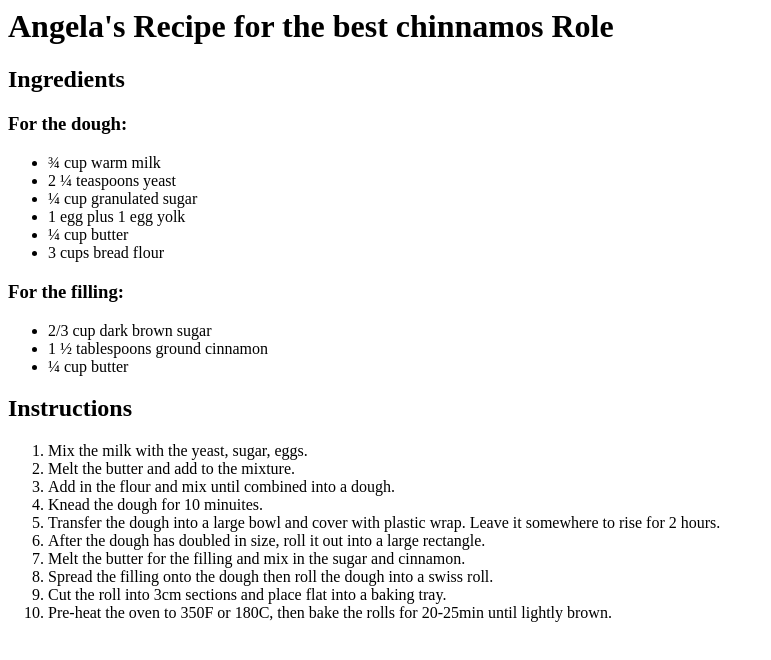
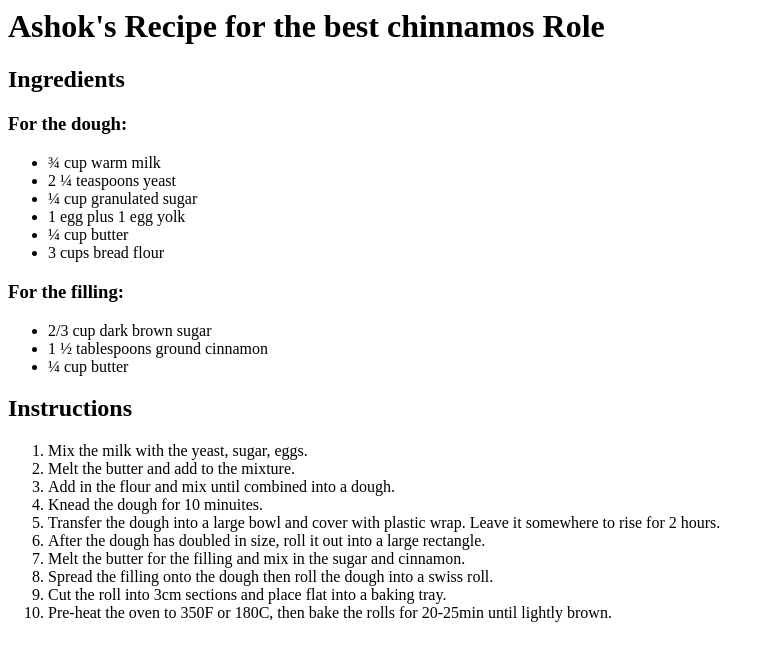
Before and after one commit to ITTADI-ASHOK/webdev-exercises, a plain HTML site: page 3.0 List Elements/index.html in a window 1280 px wide. Shown: the whole page, without its empty margins (0-771 px from the left). Drawn offline with Linux system fonts and the light colour scheme.

Commit message:
Modify recipe title

```diff
--- a/3.0 List Elements/index.html
+++ b/3.0 List Elements/index.html
@@ -1,4 +1,4 @@
-<h1>Angela's  Recipe for the best chinnamos Role</h1>
+<h1>Ashok's  Recipe for the best chinnamos Role</h1>
 
 <h2>Ingredients</h2>
 
```
